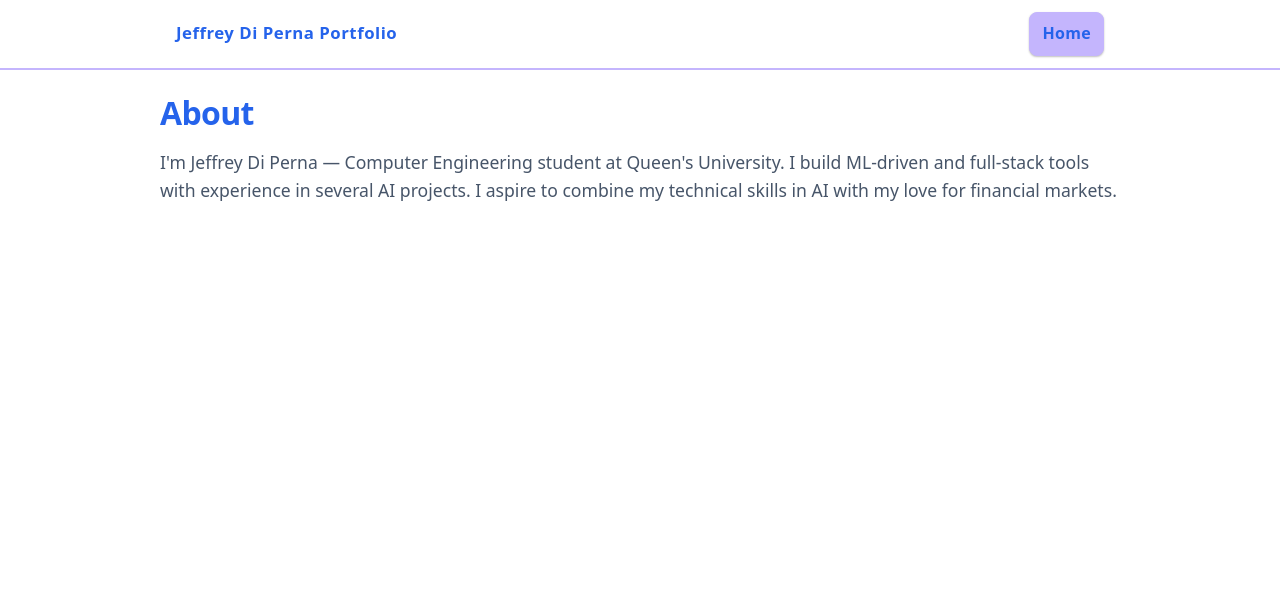
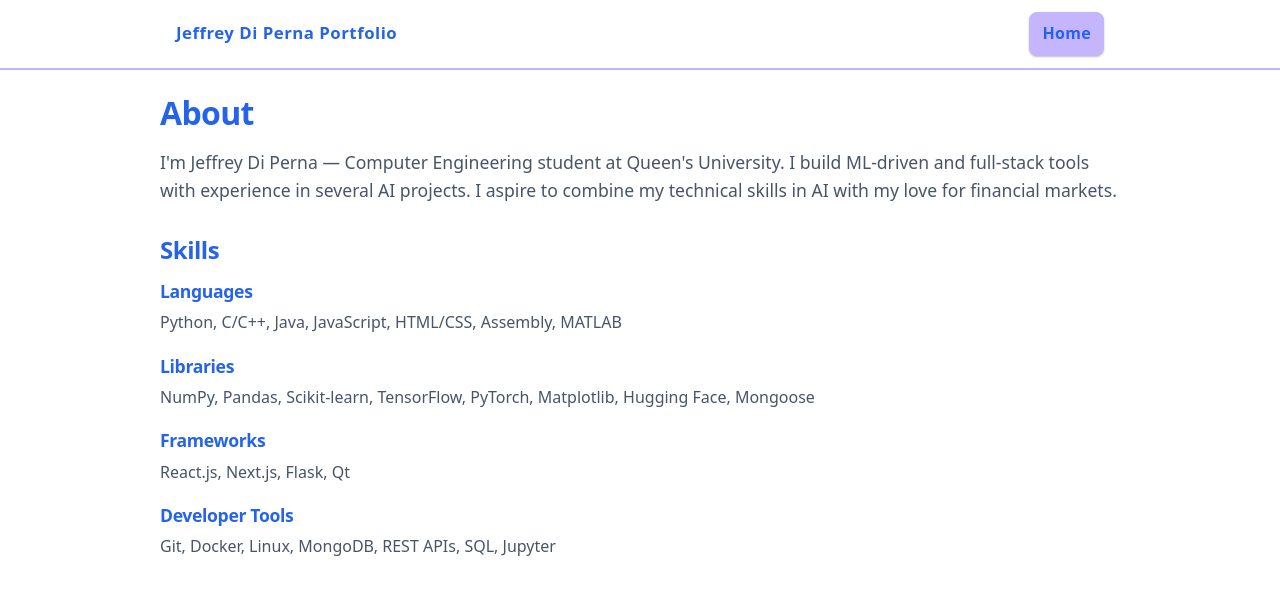
Before and after one commit to JeffreyDiPerna/Personal_Portfolio_Website, a Next.js app in the folder jeffrey-portfolio/: page /about in a window 1280 px wide. Shown: the top 594 px of the page. Built offline with nearby package versions, Linux system fonts and the light colour scheme.

Commit message:
feat added a skills section to the about section

```diff
--- a/jeffrey-portfolio/src/app/about/page.jsx
+++ b/jeffrey-portfolio/src/app/about/page.jsx
@@ -16,6 +16,30 @@ export default function AboutPage() {
             ML-driven and full‑stack tools with experience in several AI projects. I aspire to combine
             my technical skills in AI with my love for financial markets.
           </p>
+        </section>
+
+        <section style={styles.section}>
+          <h2 style={styles.subtitle}>Skills</h2>
+
+          <div style={styles.skillGroup}>
+            <h3 style={styles.skillCategory}>Languages</h3>
+            <p style={styles.skillText}>Python, C/C++, Java, JavaScript, HTML/CSS, Assembly, MATLAB</p>
+          </div>
+
+          <div style={styles.skillGroup}>
+            <h3 style={styles.skillCategory}>Libraries</h3>
+            <p style={styles.skillText}>NumPy, Pandas, Scikit-learn, TensorFlow, PyTorch, Matplotlib, Hugging Face, Mongoose</p>
+          </div>
+
+          <div style={styles.skillGroup}>
+            <h3 style={styles.skillCategory}>Frameworks</h3>
+            <p style={styles.skillText}>React.js, Next.js, Flask, Qt</p>
+          </div>
+
+          <div style={styles.skillGroup}>
+            <h3 style={styles.skillCategory}>Developer Tools</h3>
+            <p style={styles.skillText}>Git, Docker, Linux, MongoDB, REST APIs, SQL, Jupyter</p>
+          </div>
         </section>
       </main>
     </PageTransition>
@@ -42,4 +66,24 @@ const styles = {
     fontSize: "1.1rem",
     lineHeight: 1.6,
   },
+  subtitle: {
+    fontSize: "1.5rem",
+    fontWeight: 700,
+    marginBottom: 16,
+    marginTop: 32,
+  },
+  skillGroup: {
+    marginBottom: 20,
+  },
+  skillCategory: {
+    fontSize: "1.1rem",
+    fontWeight: 700,
+    marginBottom: 8,
+    marginTop: 0,
+  },
+  skillText: {
+    fontSize: "1rem",
+    lineHeight: 1.6,
+    marginTop: 4,
+  },
 };
```
